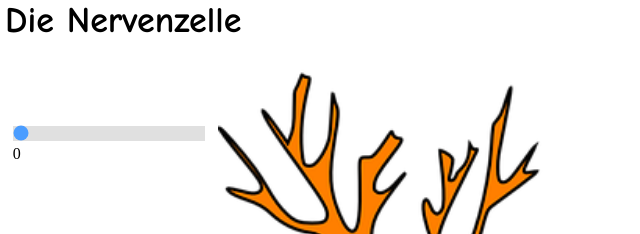
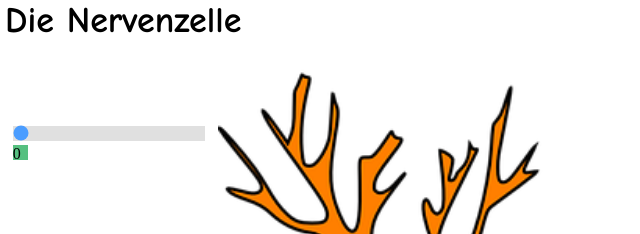
Before and after one commit to Avafir/IPA, a plain HTML site: page index.html in a window 1280 px wide. Shown: the top 234 px of the page, 0-640 px from the left. Drawn offline with Linux system fonts and the light colour scheme.

Commit message:
Update style.css

```diff
--- a/style.css
+++ b/style.css
@@ -69,6 +69,12 @@ header{
 
 .regler:hover{
     opacity:1;
+}
+
+.valueDivs{
+    height: 15px;
+    width: 15px;
+    background-color: #56c080;
 }
 
 #animation{
```
